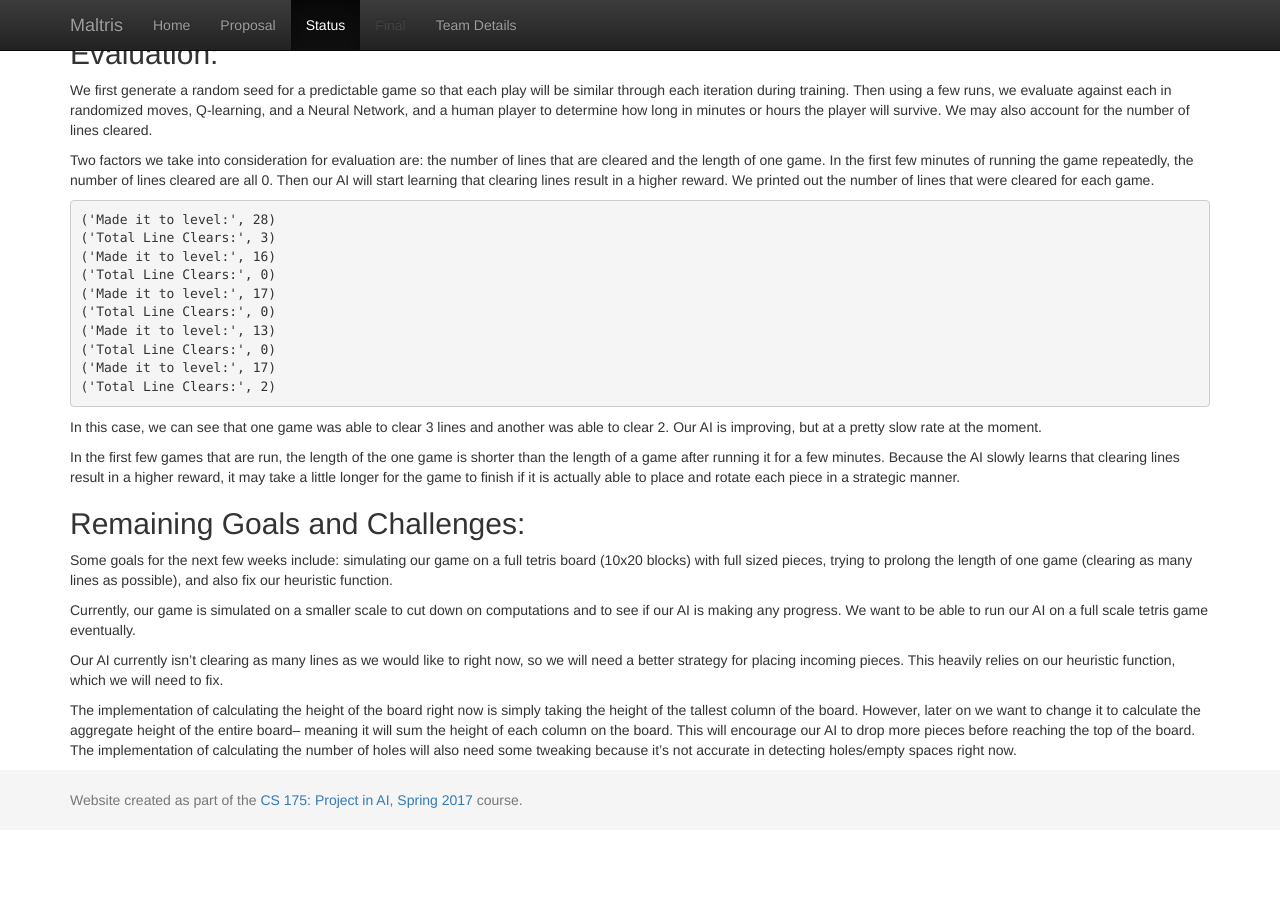
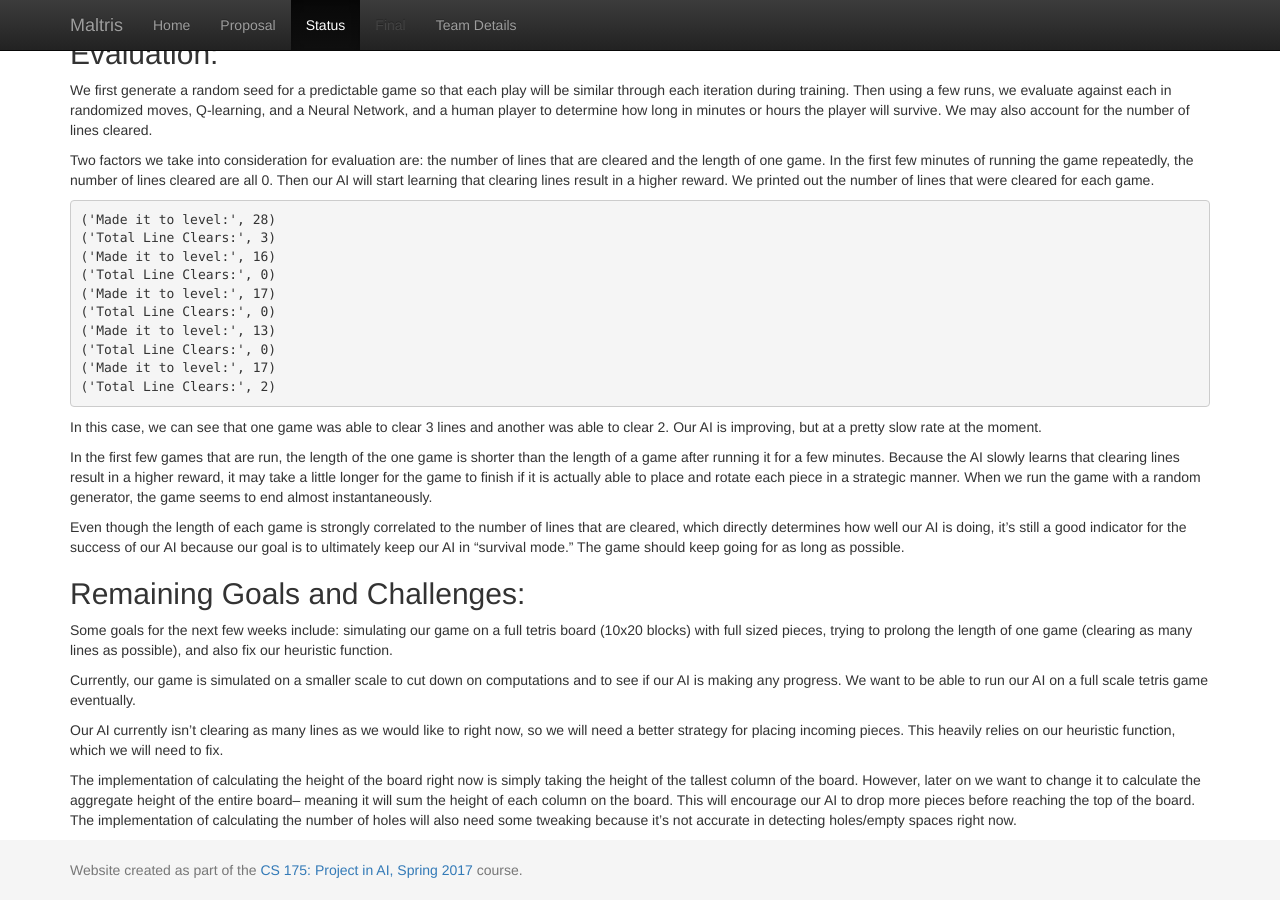
Before and after one commit to julia-tong/Maltris, a Jekyll site: the page built from docs/status.md, in a window 1280 px wide and 900 px high, scrolled down 860 px. Built offline with Jekyll 4.4.1, drawn with Linux system fonts in a browser that asks for light colours; before the commit the page ends 1690 px from its top, so only the background shows below that.

Commit message:
Update status.md

```diff
--- a/docs/status.md
+++ b/docs/status.md
@@ -48,7 +48,9 @@ Two factors we take into consideration for evaluation are: the number of lines t
 
 In this case, we can see that one game was able to clear 3 lines and another was able to clear 2. Our AI is improving, but at a pretty slow rate at the moment.
 
-In the first few games that are run, the length of the one game is shorter than the length of a game after running it for a few minutes. Because the AI slowly learns that clearing lines result in a higher reward, it may take a little longer for the game to finish if it is actually able to place and rotate each piece in a strategic manner.
+In the first few games that are run, the length of the one game is shorter than the length of a game after running it for a few minutes. Because the AI slowly learns that clearing lines result in a higher reward, it may take a little longer for the game to finish if it is actually able to place and rotate each piece in a strategic manner. When we run the game with a random generator, the game seems to end almost instantaneously.
+
+Even though the length of each game is strongly correlated to the number of lines that are cleared, which directly determines how well our AI is doing, it's still a good indicator for the success of our AI because our goal is to ultimately keep our AI in "survival mode." The game should keep going for as long as possible.
 
 ## Remaining Goals and Challenges:
 
```
